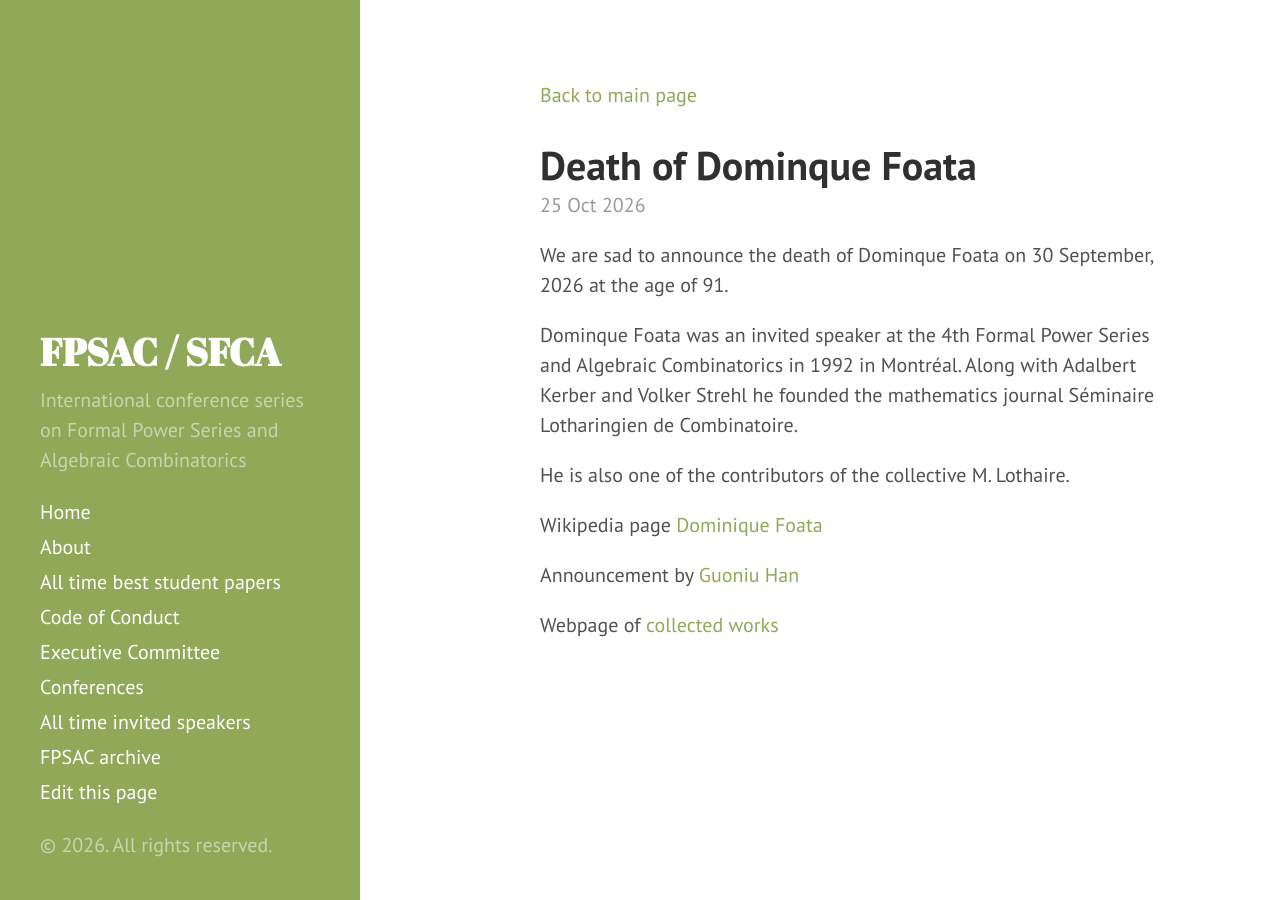
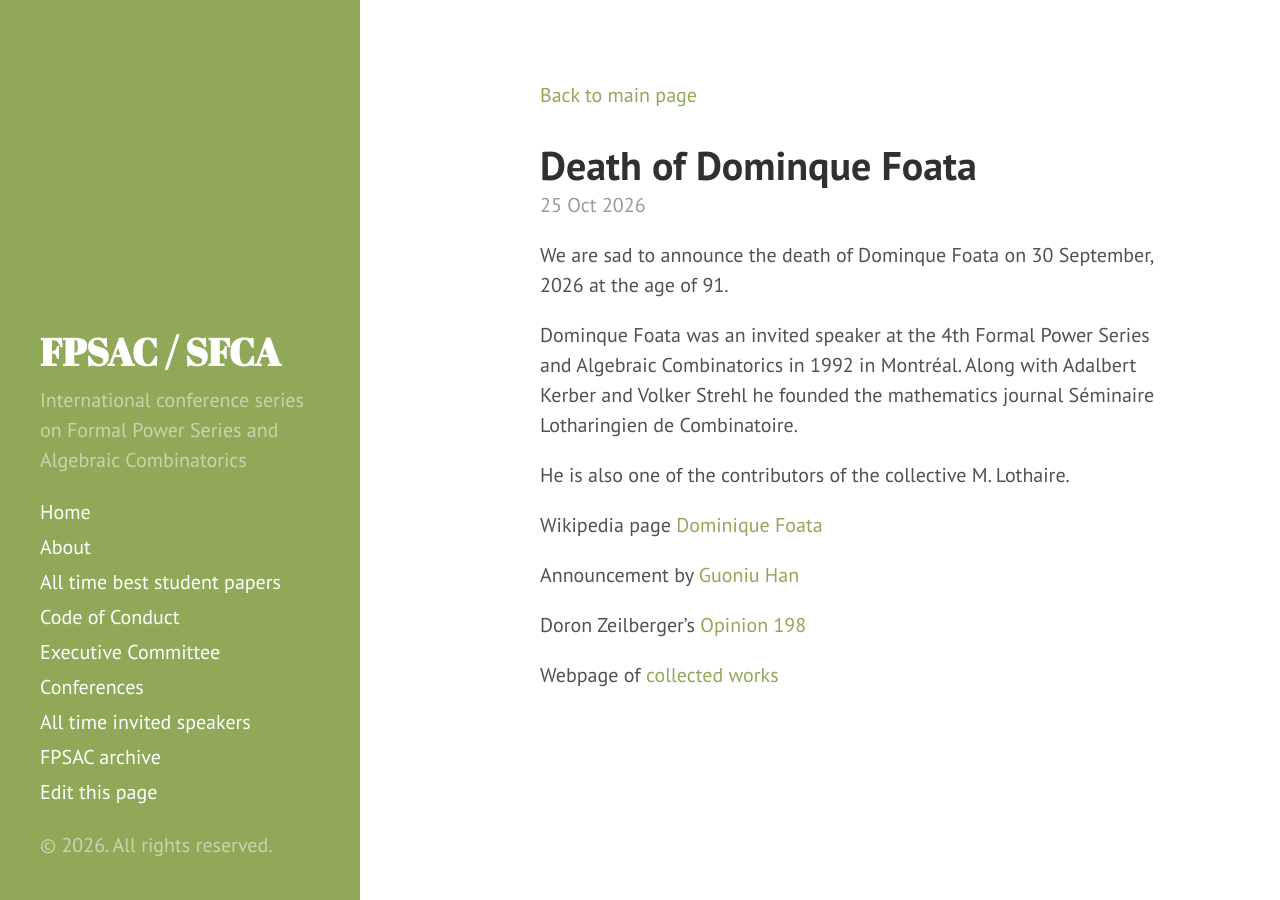
Before and after one commit to FPSAC/FPSAC.github.io, a Jekyll site: the page built from _posts/2026-10-25-foata.md, in a window 1280 px wide. Built offline with Jekyll 4.4.1, drawn with Linux system fonts in a browser that asks for light colours.

Commit message:
Update 2026-10-25-foata.md
add a link to Doron Zeilberger's Opinion 198

```diff
--- a/_posts/2026-10-25-foata.md
+++ b/_posts/2026-10-25-foata.md
@@ -15,4 +15,6 @@ Wikipedia page [Dominique Foata](https://en.wikipedia.org/wiki/Dominique_Foata)
 
 Announcement by [Guoniu Han](https://irma.math.unistra.fr/~guoniu/papers/p130foata.pdf)
 
+Doron Zeilberger's [Opinion 198](https://sites.math.rutgers.edu/~zeilberg/Opinion198.html)
+
 Webpage of [collected works](https://irma.math.unistra.fr/~foata/)
```
